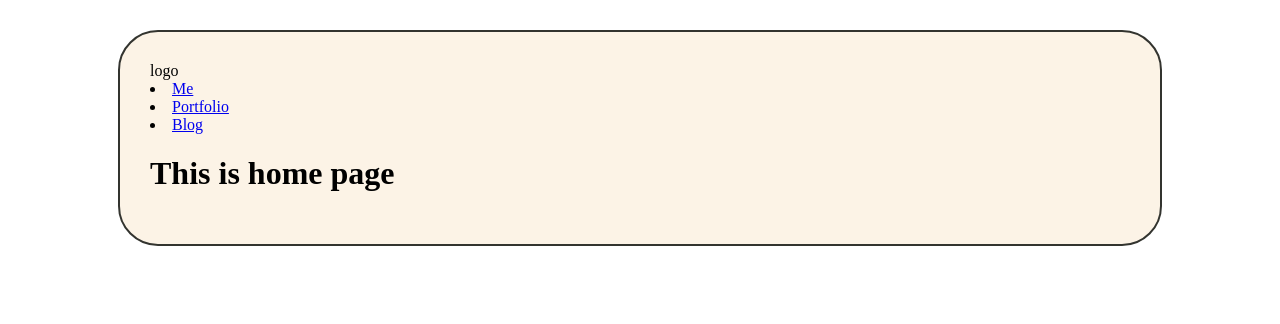
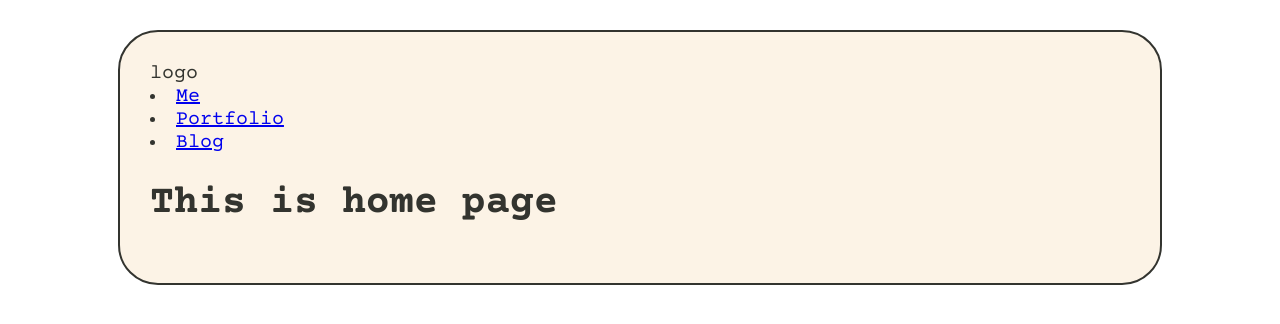
Before and after one commit to yansnote/website, a Vue app: page / in a window 1280 px wide. Shown: the top 324 px of the page. Built offline with nearby package versions, Linux system fonts and the light colour scheme.

Commit message:
Add some base styles

```diff
--- a/src/App.vue
+++ b/src/App.vue
@@ -1,5 +1,5 @@
 <template>
-  <main>
+  <main class="main">
     <header-comp />
 
     <router-view/>
@@ -18,11 +18,28 @@ export default {
 
 <style>
 
-main {
+@import url('https://fonts.googleapis.com/css2?family=Courier+Prime:wght@400;700&display=swap');
+
+:root {
+  --base-color: #fcf3e6;
+  --bold-color: #33342f;
+  --teal-color: #52C1C5;
+  --yellow-color: #FFC348;
+  --orange-color: #F26E55;
+  --blue-color: #4780BA;
+}
+
+body {
+  color: var(--bold-color);
+  font-size: 20px;
+  font-family: 'Courier Prime', 'Courier New', Courier, monospace;
+}
+
+.main {
   width: 980px;
-  border: 2px solid #33342f;
+  border: 2px solid var(--bold-color);
   border-radius: 2.5rem;
-  background: #FCF3E6;
+  background: var(--base-color);
   margin: 30px auto;
   padding: 30px;
 }
```
